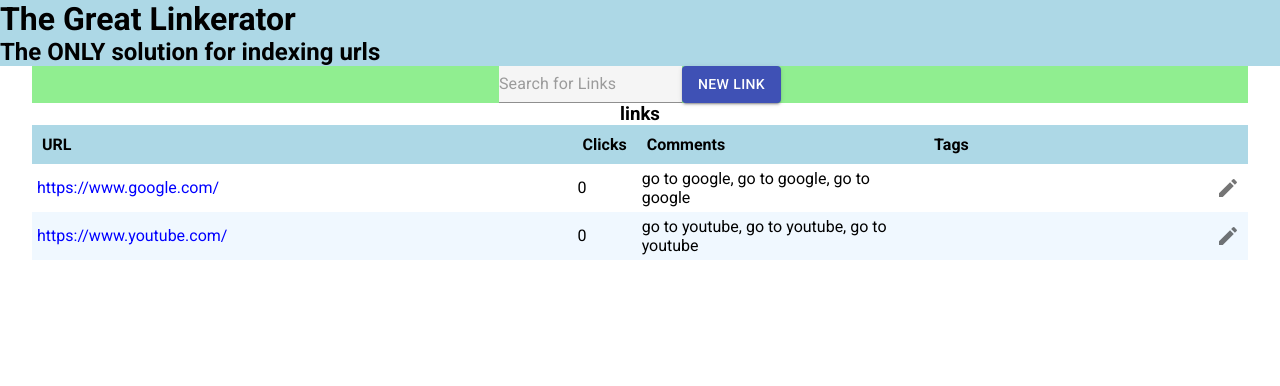
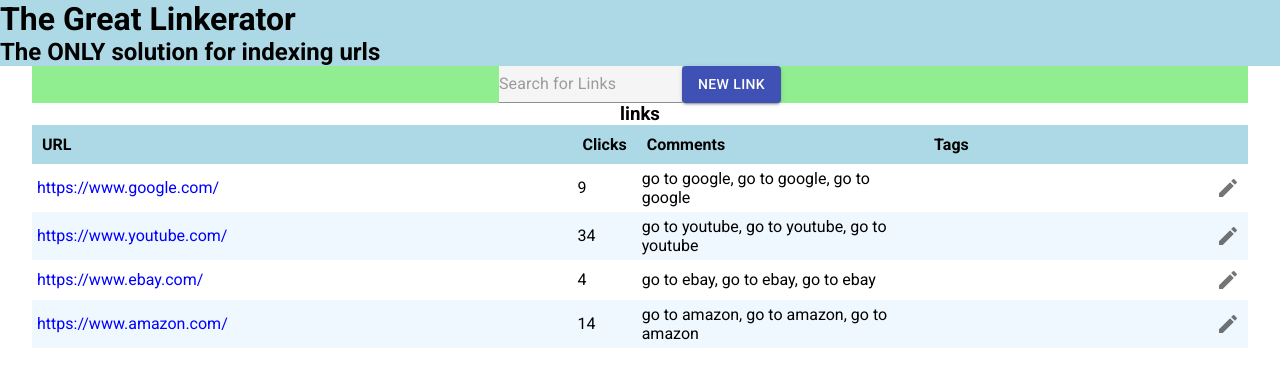
Before and after one commit to stevesonnierjr/The-Great-Linkerator-Solution, a React (Create React App) app: page / in a window 1280 px wide. Shown: the top 386 px of the page. Built offline with nearby package versions, Linux system fonts and the light colour scheme.

Commit message:
mohammad- added link sorting feature + cleaned up some css code

```diff
--- a/src/components/App.js
+++ b/src/components/App.js
@@ -22,13 +22,25 @@ const App = () => {
       id: "ab38f156-7ceb-468c-8df4-3bb640b9f77e",
       link: "https://www.google.com/",
       comment: "go to google, go to google, go to google",
-      clickcount: 1,
+      clickcount: 10,
     },
     {
       id: "0df12366-98f3-46cf-ac09-943fb1a988f9",
       link: "https://www.youtube.com/",
       comment: "go to youtube, go to youtube, go to youtube",
-      clickcount: 1,
+      clickcount: 35,
+    },
+    {
+      id: "0df12366-98f3-46cf-ac09-943fb1a988l9",
+      link: "https://www.ebay.com/",
+      comment: "go to ebay, go to ebay, go to ebay",
+      clickcount: 5,
+    },
+    {
+      id: "0df12366-98f3-46cf-ac09-943fb1a988h9",
+      link: "https://www.amazon.com/",
+      comment: "go to amazon, go to amazon, go to amazon",
+      clickcount: 15,
     }
   ];
   const [postModal, setPostModal] = useState(false);
--- a/src/components/LinkList.js
+++ b/src/components/LinkList.js
@@ -1,4 +1,4 @@
-import React from "react";
+import React, { useState } from "react";
 import hitAPI from "../api/index";
 
 import { Card } from "@material-ui/core";
@@ -12,30 +12,52 @@ const LinkList = ({
   setLinkCount,
   links,
 }) => {
+  const [high, setHigh] = useState(true);
+  const [low, setlow] = useState(false);
+
+  function sortLinks() {
+    if ((high === true) & (low === false)) {
+      links.sort((a, b) => b.clickcount - a.clickcount);
+      setHigh(!high);
+      setlow(!low);
+    } else if ((high === false) & (low === true)) {
+      links.sort((a, b) => a.clickcount - b.clickcount);
+      setHigh(!high);
+      setlow(!low);
+    }
+  }
+
   return (
     <div className='link-list'>
       <h3>links</h3>
       <table>
         <thead>
           <tr>
-            <th style={{width: '48%'}}>URL</th>
-            <th style={{width: '1%'}}>Clicks</th>
-            <th style={{width: '25%'}}>Comments</th>
-            <th style={{width: '25%'}}>Tags</th>
-            <th style={{width: '1%'}}></th>
+            <th style={{ width: "48%" }}>URL</th>
+            <th
+              className='clickable'
+              style={{ width: "1%" }}
+              onClick={sortLinks}>
+              Clicks
+            </th>
+            <th style={{ width: "25%" }}>Comments</th>
+            <th style={{ width: "25%" }}>Tags</th>
+            <th style={{ width: "1%" }}></th>
           </tr>
         </thead>
         <tbody>
           {links.map((link) => {
             return (
               <tr className='link' key={link.id}>
-                <td style={{width: '48%'}}>
-                  <a href={link.link} target="_blank">{link.link}</a>
+                <td style={{ width: "48%" }}>
+                  <a href={link.link} target='_blank'>
+                    {link.link}
+                  </a>
                 </td>
-                <td style={{width: '1%'}}>{link.clickcount-1}</td>
-                <td style={{width: '25%'}}>{link.comment}</td>
-                <td style={{width: '25%'}}>{link.tags}</td>
-                <td style={{width: '1%'}}>
+                <td style={{ width: "1%" }}>{link.clickcount - 1}</td>
+                <td style={{ width: "25%" }}>{link.comment}</td>
+                <td style={{ width: "25%" }}>{link.tags}</td>
+                <td style={{ width: "1%" }}>
                   <IconButton
                     className='edit'
                     onClick={() => {
@@ -44,7 +66,7 @@ const LinkList = ({
                       setLinkCount(link.clickCount);
                       setEditModal(true);
                     }}>
-                    <EditIcon className="icon" />
+                    <EditIcon className='icon' />
                   </IconButton>
                 </td>
               </tr>
--- a/src/components/linklist.css
+++ b/src/components/linklist.css
@@ -6,28 +6,12 @@
   overflow: auto;
 }
 
-table, tr:not(:last-of-type) {
-  /* border-bottom: 2px solid lightgray; */
-  border-collapse: collapse;
-  width: 500px;
-}
-
 table {
-  border-bottom: none;
-}
-
-/* table > tbody > tr:last-of-type > td {
-  border-bottom: none;
-} */
-
-table {
-  /* width: auto; */
   width: 95vw;
   max-width: 1250px;
-  border-top: none;
-  border-right: none;
-  border-left: none;
   text-align: left;
+  border-collapse: collapse;
+  border-bottom: none;
 }
 
 tr:nth-child(even) {
@@ -42,18 +26,24 @@ td {
 th {
   padding: 10px;
   background-color: lightblue;
-  border: none;
-  width: 500px;
 }
 
-.link > td:first-of-type {
+.clickable {
+  user-select: none;
+}
+
+.clickable:hover {
+  background-color: skyblue;
+}
+
+/* .link > td:first-of-type {
   border-left: none;
 }
 
 .link > td:last-of-type {
   border-right: none;
   text-align: right;
-}
+} */
 
 .edit {
   height: 30px;
```
